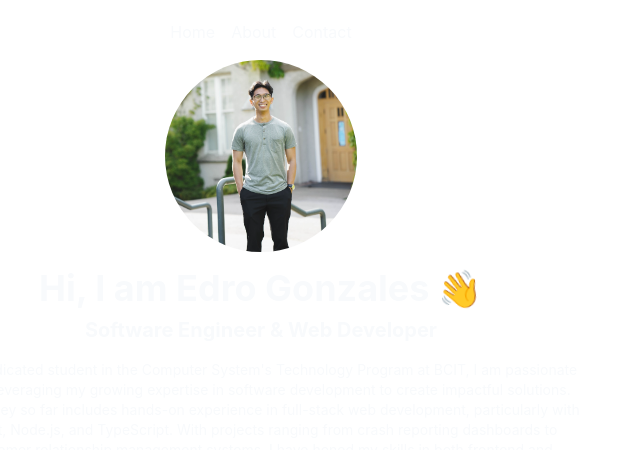
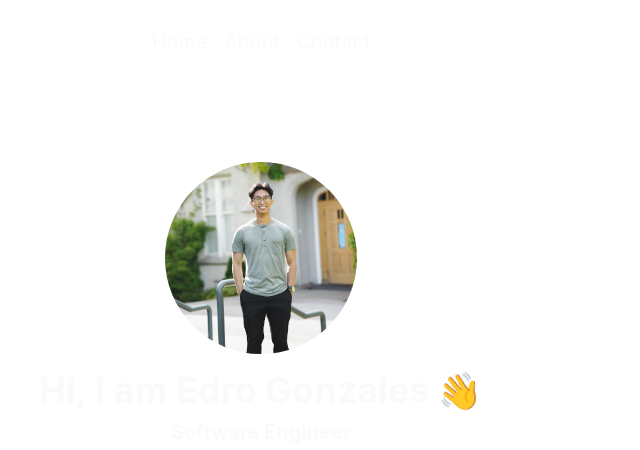
Before and after one commit to Nog-bs/portfolio-2024, a React (Create React App) app: page / in a window 1280 px wide. Shown: the part 116-566 px from the top of the page, without its empty margins (379-1019 px from the left). Built offline with nearby package versions, Linux system fonts and the light colour scheme.

Commit message:
feat (styling): add styling

```diff
--- a/package.json
+++ b/package.json
@@ -6,6 +6,7 @@
     "@testing-library/jest-dom": "^5.17.0",
     "@testing-library/react": "^13.4.0",
     "@testing-library/user-event": "^13.5.0",
+    "framer-motion": "^10.16.16",
     "react": "^18.2.0",
     "react-dom": "^18.2.0",
     "react-router-dom": "^6.21.1",
--- a/src/App.js
+++ b/src/App.js
@@ -6,13 +6,15 @@ const App = () => {
     const location = useLocation();
 
     return (
-        <div className="h-screen flex flex-col items-center justify-center dark:bg-dark-mode text-slate-50 font-inter">
+        <div className="flex flex-col items-center justify-center dark:bg-dark-mode text-slate-50 font-inter">
             <Navbar />
-            <Routes location={location} key={location.pathname}>
-                <Route index element={<Home />} />
-                <Route path="/about" element={<About />} />
-                <Route path="/contact" element={<Contact />} />
-            </Routes>
+            <div className="h-screen flex flex-col items-center justify-center">
+                <Routes location={location} key={location.pathname}>
+                    <Route index element={<Home />} />
+                    <Route path="/about" element={<About />} />
+                    <Route path="/contact" element={<Contact />} />
+                </Routes>
+            </div>
         </div>
     );
 };
--- a/src/components/About.js
+++ b/src/components/About.js
@@ -2,8 +2,24 @@ import React from "react";
 
 const About = () => {
     return (
-        <div>
-            <h1>About</h1>
+        <div className="flex flex-col items-center justify-center">
+            <h1 className="font-bold">About</h1>
+            <p className="text-sm w-1/2 m-2 text-center">
+                As a dedicated student in the Computer System's Technology
+                Program at BCIT, I am passionate about leveraging my growing
+                expertise in software development to create impactful solutions.
+                My journey so far includes hands-on experience in full-stack web
+                development, particularly with React, Node.js, and TypeScript.
+                With projects ranging from crash reporting dashboards to
+                customer relationship management systems, I have honed my skills
+                in both frontend and backend technologies. My academic pursuit
+                at BCIT is not just a testament to my commitment to learning,
+                but also a gateway to developing the technical acumen needed in
+                the ever-evolving field of technology.
+            </p>
+            <p className="font-bold text-sm w-1/2 m-2 text-center">
+                Website is still a work in progress...
+            </p>
         </div>
     );
 };
--- a/src/components/Home.js
+++ b/src/components/Home.js
@@ -3,7 +3,7 @@ import profilePic from "../assets/images/edro-profile.PNG";
 
 const Home = () => {
     return (
-        <div className="flex flex-col items-center justify-center">
+        <div className="flex flex-col items-center justify-center mt-12">
             <img
                 className="rounded-full h-48 w-48 mb-4"
                 src={profilePic}
@@ -19,24 +19,8 @@ const Home = () => {
                 rel="noreferrer"
                 className="text-xl font-bold w-auto m-2"
             >
-                Software Engineer & Web Developer
+                Software Engineer
             </a>
-            <p className="text-sm w-1/2 m-2 text-center">
-                As a dedicated student in the Computer System's Technology
-                Program at BCIT, I am passionate about leveraging my growing
-                expertise in software development to create impactful solutions.
-                My journey so far includes hands-on experience in full-stack web
-                development, particularly with React, Node.js, and TypeScript.
-                With projects ranging from crash reporting dashboards to
-                customer relationship management systems, I have honed my skills
-                in both frontend and backend technologies. My academic pursuit
-                at BCIT is not just a testament to my commitment to learning,
-                but also a gateway to developing the technical acumen needed in
-                the ever-evolving field of technology.
-            </p>
-            <p className="font-bold text-sm w-1/2 m-2 text-center">
-                Website is still a work in progress...
-            </p>
         </div>
     );
 };
--- a/src/components/Navbar.js
+++ b/src/components/Navbar.js
@@ -3,15 +3,15 @@ import { Link } from "react-router-dom";
 
 const Navbar = () => {
     return (
-        <div className="nav space-x-0.5 m-4">
+        <div className="fixed top-0 space-x-0.5 mt-36">
             <div className="nav-links">
-                <Link className="nav-link mr-4" to="/">
+                <Link className="text-xl mr-4" to="/">
                     Home
                 </Link>
-                <Link className="nav-link mr-4" to="/about">
+                <Link className="text-xl mr-4" to="/about">
                     About
                 </Link>
-                <Link className="nav-link" to="/contact">
+                <Link className="text-xl" to="/contact">
                     Contact
                 </Link>
             </div>
```
Also changed, not shown: 1 other file (tests, documents, lock files or other folders).
